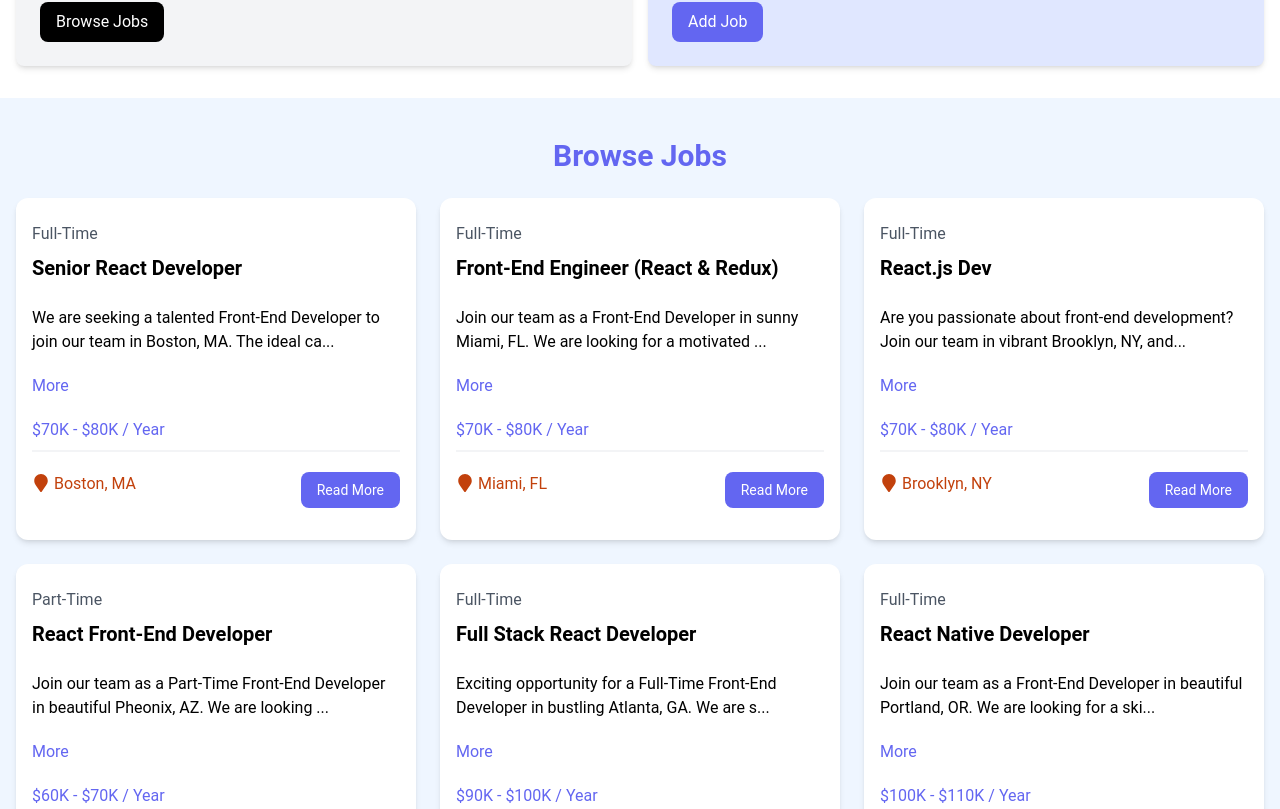
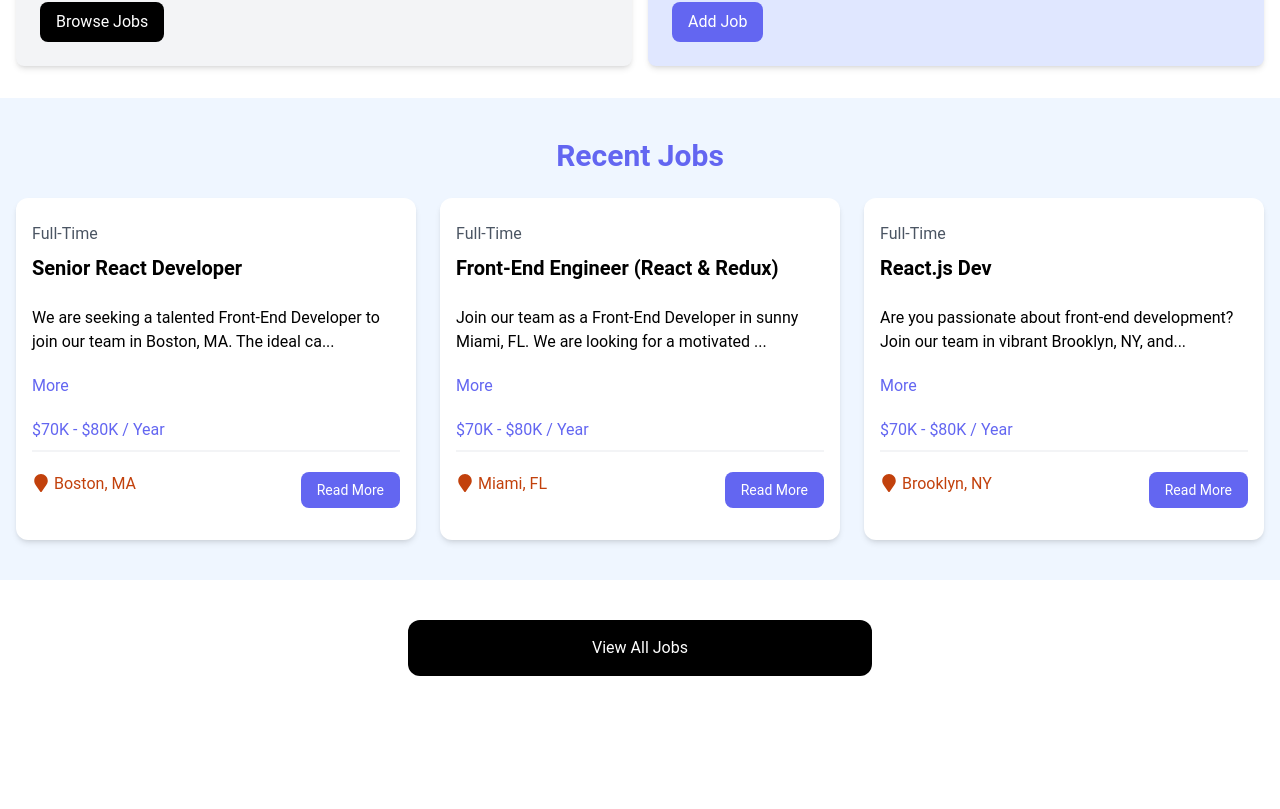
Before and after one commit to extremebip/blmw-git-tutor, a React (Vite) app: page / in a window 1280 px wide. Shown: the part 511-1320 px from the top of the page. After the commit the page ends 1227 px from the top, so only its background shows below. Built offline with nearby package versions, Linux system fonts and the light colour scheme.

Commit message:
Add Jobs Page & JobListings conditional rendering

```diff
--- a/src/App.tsx
+++ b/src/App.tsx
@@ -8,12 +8,14 @@ import {
 import MainLayout from "./layouts/MainLayout";
 import HomePage from "./pages/HomePage";
 import NotFoundPage from "./pages/NotFoundPage";
+import JobsPage from "./pages/JobsPage";
 
 const App = () => {
   const router = createBrowserRouter(
     createRoutesFromElements(
       <Route path="/" element={<MainLayout />}>
         <Route index element={<HomePage />} />
+        <Route path="/jobs" element={<JobsPage />} />
         <Route path="*" element={<NotFoundPage />} />
       </Route>
     )
--- a/src/components/JobListings.tsx
+++ b/src/components/JobListings.tsx
@@ -1,17 +1,17 @@
 import JobListing from "./JobListing";
 import jobs from "../jobs.json";
 
-function JobListings() {
-  const recentJobs = jobs.slice();
+function JobListings({ isHome = false }) {
+  const jobListings = isHome ? jobs.slice(0, 3) : jobs;
 
   return (
     <section className="bg-blue-50 px-4 py-10">
       <div className="container-xl lg:container m-auto">
         <h2 className="text-3xl font-bold text-indigo-500 mb-6 text-center">
-          Browse Jobs
+          {isHome ? "Recent Jobs" : "Browse Jobs"}
         </h2>
         <div className="grid grid-cols-1 md:grid-cols-3 gap-6">
-          {recentJobs.map((job) => (
+          {jobListings.map((job) => (
             <JobListing key={job.id} job={job} />
           ))}
         </div>
--- a/src/pages/HomePage.tsx
+++ b/src/pages/HomePage.tsx
@@ -8,7 +8,7 @@ const HomePage = () => {
     <>
       <Hero />
       <HomeCards />
-      <JobListings />
+      <JobListings isHome={true} />
       <ViewAllJobs />
     </>
   );
--- /dev/null
+++ b/src/pages/JobsPage.tsx
@@ -0,0 +1,11 @@
+import JobListings from "../components/JobListings";
+
+const JobsPage = () => {
+  return (
+    <section className="bg-blue-50 px-4 py-6">
+      <JobListings />
+    </section>
+  );
+};
+
+export default JobsPage;
```
